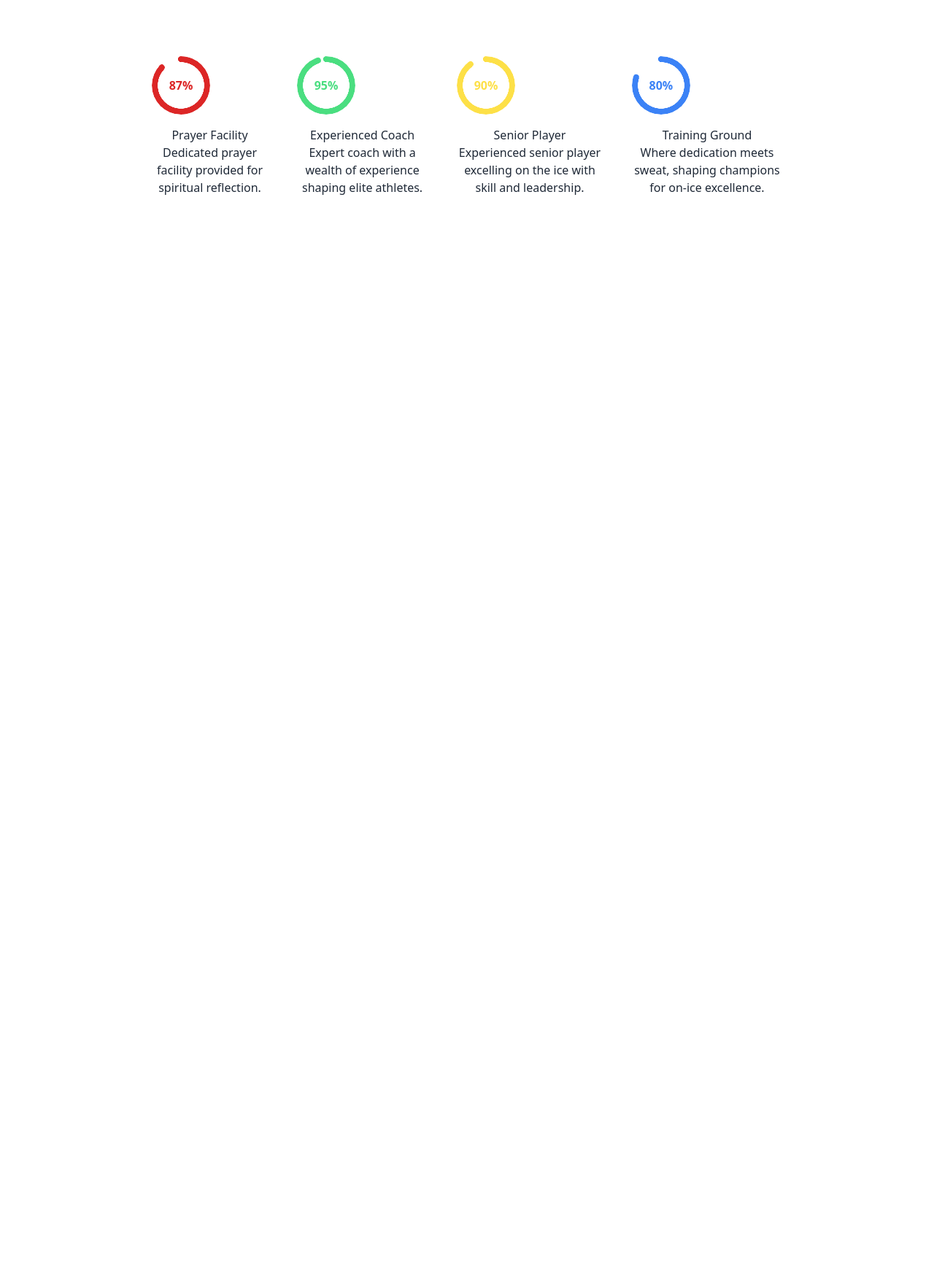
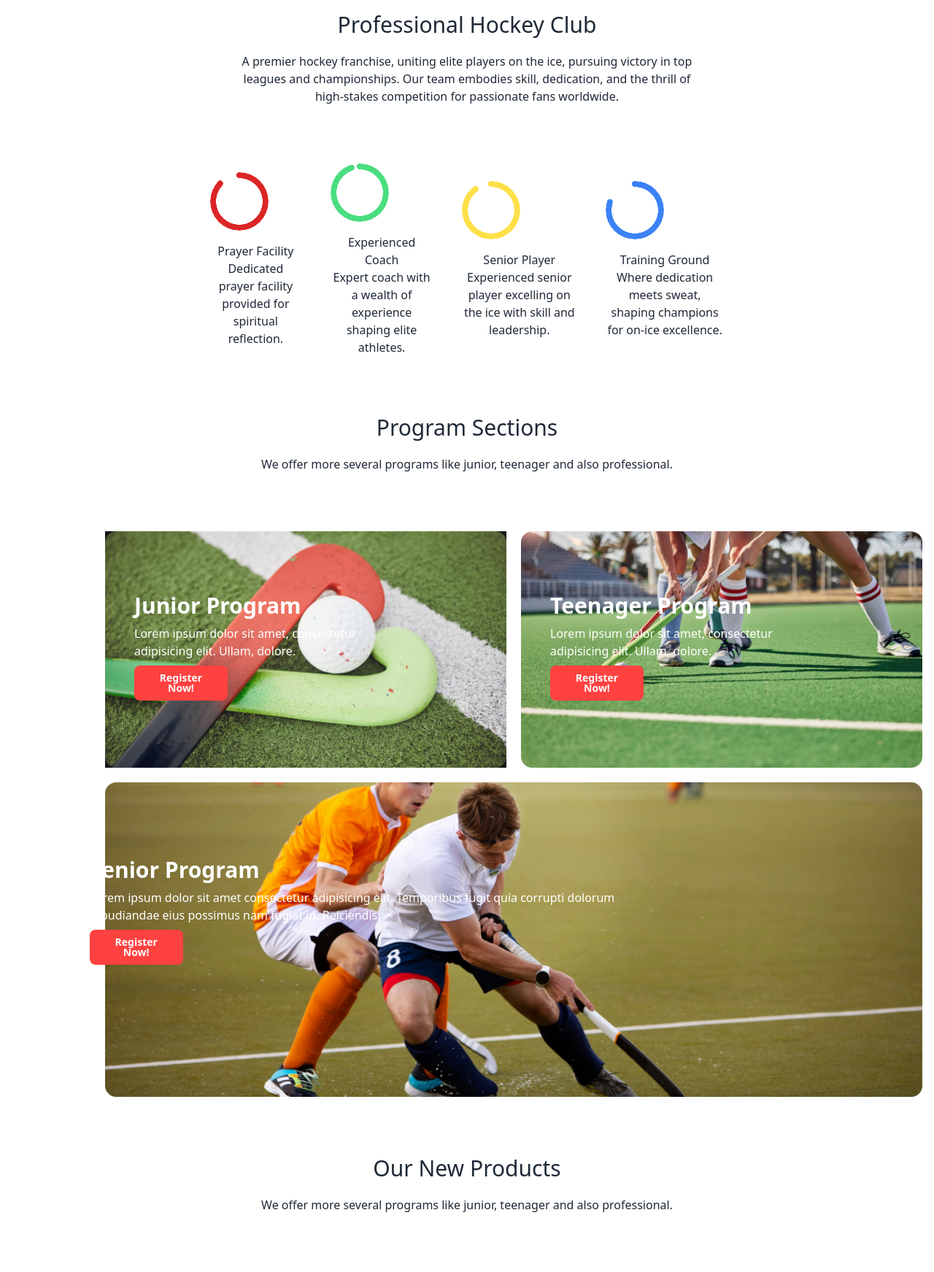
Before and after one commit to mohan-shil/Hockey-s, a plain HTML site: page index.html in a window 1280 px wide. Shown: the part 828-2571 px from the top of the page at 73% size. Before the commit the page ends 1177 px from the top, so only its background shows below. Drawn offline with nearby package versions, Linux system fonts and the light colour scheme.

Commit message:
New Sections Created and added Products layouts

```diff
--- a/index.html
+++ b/index.html
@@ -14,7 +14,7 @@
 
 </head>
 
-<body>
+<body class="mx-20">
     <header>
         <!-- Nav bar Section  -->
         <div class="sm:mx-4 lg:mx-20">
@@ -55,36 +55,33 @@
         <div class="sm:mx-10 lg:mx-[105px] mt-10 ">
             <div class="carousel w-full">
                 <!-- Slide 1 -->
-                <div id="slide1" class="carousel-item relative w-full">
-                  <img src="Images/1.png" />
-                  <div class="absolute flex justify-between transform -translate-y-1/2 left-5 right-5 top-1/2">
+                <div id="slide1" class="carousel-item relative w-full  bg-[url(../Images/1.png)] bg-no-repeat py-[38vh]">
+                  <div class=" flex justify-between transform translate-y-52 pl-5 space-x-2">
                     <a href="#slide4" class="btn btn-circle">❮</a>
                     <a href="#slide2" class="btn btn-circle">❯</a>
                   </div>
                 </div>
                 <!-- Slide 2 -->
-                <div id="slide2" class="carousel-item relative  w-full ">
-                  <img src="Images/2.png" />
-                  <div class="absolute flex justify-between transform -translate-y-1/2 left-5 right-5 top-1/2">
+                <div id="slide2" class="carousel-item relative w-full h-full bg-[url(../Images/2.png)] bg-no-repeat py-[38vh]">
+                  <div class=" flex justify-between transform translate-y-52 pl-5 space-x-2">
                     <a href="#slide1" class="btn btn-circle">❮</a>
                     <a href="#slide3" class="btn btn-circle">❯</a>
                   </div>
                 </div>
                 <!-- Slide 3 -->
-                <div id="slide3" class="carousel-item relative  w-full ">
-                  <img src="Images/3.png" />
-                  <div class="absolute flex justify-between transform -translate-y-1/2 left-5 right-5 top-1/2">
+                <div id="slide3" class="carousel-item relative w-full bg-[url(../Images/3.png)] bg-no-repeat py-[38vh]">
+                  <div class=" flex justify-between transform translate-y-52 pl-5 space-x-2">
                     <a href="#slide2" class="btn btn-circle">❮</a>
                     <a href="#slide4" class="btn btn-circle">❯</a>
                   </div>
                 </div>
                 <!-- Slide 4 -->
-                <div id="slide4" class="carousel-item relative  w-full ">
-                  <img src="Images/4.png" />
-                  <div class="absolute flex justify-between transform -translate-y-1/2 left-5 right-5 top-1/2">
+                <div id="slide4" class="carousel-item relative w-full bg-[url(../Images/4.png)] bg-no-repeat py-[38vh]">
+                  <div class=" flex justify-between transform translate-y-52 pl-5 space-x-2">
                     <a href="#slide3" class="btn btn-circle">❮</a>
                     <a href="#slide1" class="btn btn-circle">❯</a>
                   </div>
+                </div>
                 </div>
               </div>
         </div>
@@ -99,8 +96,8 @@
         </section>
     <!-- Section 2 (Graphs and Number's) -->
         <section class="grid lg:flex justify-center items-center gap-10 mx-52 my-20">
-            <div class="grid">
-                <div class="radial-progress font-bold text-red-600 " style="--value:87;" role="progressbar">87%
+            <div class="">
+                <div class="flex justify-center items-center text-center radial-progress font-bold text-red-600 " style="--value:87;" role="progressbar"> <span class="text-white">87%</span>
                 </div>
                 <div class="text-center mt-4">
                     <h5 class="text-bold"> Prayer Facility</h5>
@@ -108,7 +105,7 @@
                 </div>
             </div>
             <div class="grid">
-                <div class="radial-progress font-bold text-green-400 " style="--value:95;" role="progressbar">95%
+                <div class="radial-progress font-bold text-green-400 " style="--value:95;" role="progressbar"><span class="text-white">95%</span>
                 </div>
                 <div class="text-center mt-4">
                     <h5>Experienced Coach</h5>
@@ -116,7 +113,7 @@
                 </div>
             </div>
             <div class="grid">
-                <div class="radial-progress font-bold text-yellow-300 " style="--value:90;" role="progressbar">90%
+                <div class="radial-progress font-bold text-yellow-300 " style="--value:90;" role="progressbar"><span class="text-white">90%</span>
                 </div>
                 <div class="text-center mt-4">
                     <h5>Senior Player</h5>
@@ -124,15 +121,57 @@
                 </div>
             </div>
             <div class="grid">
-                <div class="radial-progress font-bold text-blue-500 " style="--value:80;" role="progressbar">80%
+                <div class="radial-progress font-bold text-blue-500 " style="--value:80;" role="progressbar"><span class="text-white">80%</span>
                 </div>
                 <div class="text-center mt-4">
                     <h5>Training Ground</h5>
                     <p>Where dedication meets sweat, shaping champions for on-ice excellence.</p>
                 </div>
             </div>
-
-
+        </section>
+    <!-- Section 3 (Program Section) -->
+        <section>
+            <div class=" justify-center items-center text-center m-16 mx-5 lg:m-20 ">
+                <h1 class="font-medium text-3xl">Program Sections</h1>
+                <p class="mx-10 lg:mx-40 mt-5"> We offer more several programs like junior, teenager and also professional.</p>
+            </div>
+        </section>
+    <!-- Section 4 (Program Layouts) -->
+        <section>
+          <div class="flex justify-center items-center gap-5 w-full mx-16">
+            <div class="bg-[#131318]">
+              <img src="Images/2.png" alt="">
+              <div class="absolute transform- translate-x-10 -translate-y-60">
+                <h2 class=" font-bold text-3xl mb-2  text-white">Junior Program</h2>
+                <p class="w-2/3 text-white mb-2">Lorem ipsum dolor sit amet, consectetur adipisicing elit. Ullam, dolore.</p>
+                <a class="btn bg-[#FF4240] gap-2  border-none w-32 text-white">Register Now!</a>
+              </div>
+            </div>
+            <div class=" bg-[linear-gradient-(rgba(19, 19, 24, 0.50))]">
+              <img src="Images/3.png" alt="">
+              <div class="absolute transform- translate-x-10 -translate-y-60">
+                <h2 class=" font-bold text-3xl mb-2  text-white">Teenager Program</h2>
+                <p class="w-2/3 text-white mb-2">Lorem ipsum dolor sit amet, consectetur adipisicing elit. Ullam, dolore.</p>
+                <a class="btn bg-[#FF4240] gap-2  border-none w-32 text-white">Register Now!</a>
+              </div>
+            </div>
+          </div>
+          <div class="flex justify-center items-center mt-5 w-full mx-16">
+            <img src="Images/4.png" alt="">
+            <div class="absolute transform- -translate-x-5 -translate-y-10">
+              <h2 class=" font-bold text-3xl mb-2  text-white">Senior Program</h2>
+              <p class="w-2/3 text-white mb-2">Lorem ipsum dolor sit amet consectetur adipisicing elit. Temporibus fugit quia corrupti dolorum repudiandae eius possimus nam fugiat id. Reiciendis.</p>
+              <a class="btn bg-[#FF4240] gap-2  border-none w-32 text-white">Register Now!</a>
+            </div>
+          </div>
+        </section>
+        <!-- Section 5 (Product Section) -->
+        <section>
+          <div class=" justify-center items-center text-center m-16 mx-5 lg:m-20 ">
+              <h1 class="font-medium text-3xl">Our New Products</h1>
+              <p class="mx-10 lg:mx-40 mt-5"> We offer more several programs like junior, teenager and also professional.</p>
+          </div>
+      </section>
     </main>
     <footer>
 
```
